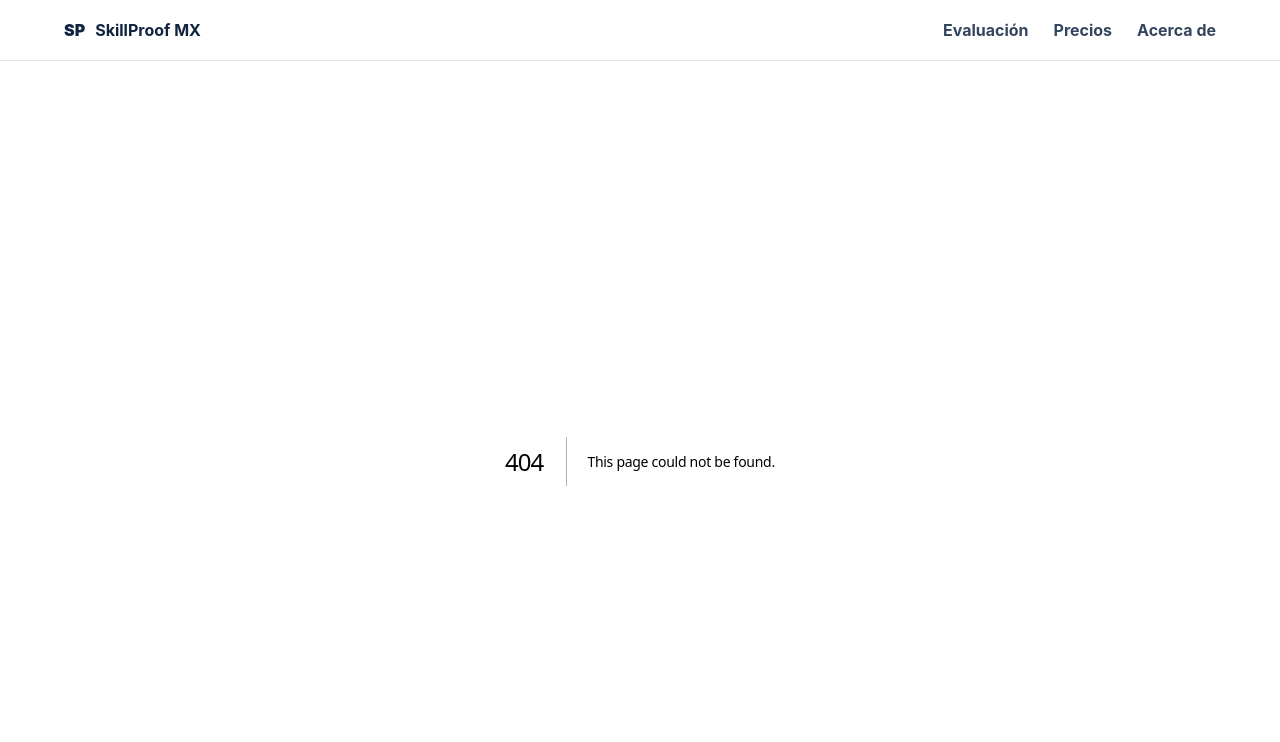
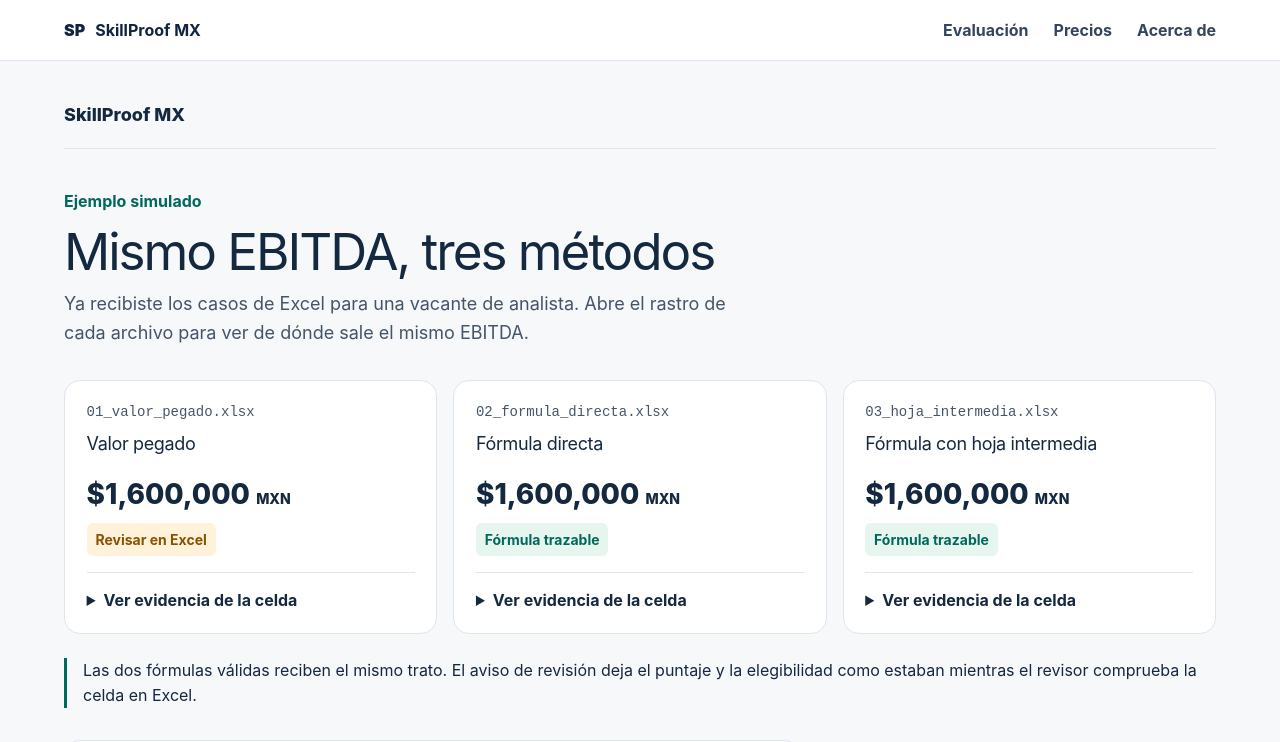
Before and after one commit to valeriakarambuilds-sketch/skillproof-mx, a Next.js app: page /demo-revision in a window 1280 px wide. Before the commit this address had no page. Shown: the top 742 px of the page. Built offline with nearby package versions, Linux system fonts and the light colour scheme.

Commit message:
Add the public synthetic EBITDA comparison

```diff
--- /dev/null
+++ b/src/app/demo-revision/page.tsx
@@ -0,0 +1,89 @@
+import type { Metadata } from "next";
+import styles from "./review.module.css";
+
+export const metadata: Metadata = {
+  title: "Comparar fórmulas de EBITDA | SkillProof MX",
+  description: "Demo con tres archivos simulados para revisar cómo se calculó el mismo EBITDA.",
+};
+
+const cases = [
+  {
+    title: "Valor pegado",
+    file: "01_valor_pegado.xlsx",
+    status: "Revisar en Excel",
+    steps: ["Resultados!B8 → 1600000"],
+    explanation: "Abre Resultados!B8 en Excel y revisa la barra de fórmulas. La celda contiene un importe fijo y no muestra de dónde sale.",
+  },
+  {
+    title: "Fórmula directa",
+    file: "02_formula_directa.xlsx",
+    status: "Fórmula trazable",
+    steps: ["Resultados!B8 → =B4-B5-B6"],
+    explanation: "En Resultados, B4 contiene ventas, B5 costo de ventas y B6 gastos de operación.",
+  },
+  {
+    title: "Fórmula con hoja intermedia",
+    file: "03_hoja_intermedia.xlsx",
+    status: "Fórmula trazable",
+    steps: [
+      "Resultados!B8 → =Calculos!B4-B6",
+      "Calculos!B4 → =Resultados!B4-Resultados!B5",
+    ],
+    explanation: "Calculos!B4 determina la utilidad bruta. Resultados!B8 resta los gastos de operación de Resultados!B6.",
+  },
+] as const;
+
+export default function ReviewerDemo() {
+  return (
+    <main className={styles.page}>
+      <div className={styles.inner}>
+        <div className={styles.brand}>SkillProof MX</div>
+        <p className={styles.tag}>Ejemplo simulado</p>
+        <h1>Mismo EBITDA, tres métodos</h1>
+        <p className={styles.lead}>
+          Ya recibiste los casos de Excel para una vacante de analista. Abre el
+          rastro de cada archivo para ver de dónde sale el mismo EBITDA.
+        </p>
+
+        <section className={styles.comparison} aria-label="Comparación de archivos">
+          {cases.map((item) => (
+            <article className={styles.card} key={item.file}>
+              <p className={styles.filename}>{item.file}</p>
+              <h2>{item.title}</h2>
+              <p className={styles.amount}>$1,600,000 <small>MXN</small></p>
+              <p className={item.status === "Revisar en Excel" ? styles.review : styles.valid}>
+                {item.status}
+              </p>
+              <details>
+                <summary>Ver evidencia de la celda</summary>
+                <ul className={styles.trail}>
+                  {item.steps.map((step) => <li key={step}><code>{step}</code></li>)}
+                </ul>
+                <p>{item.explanation}</p>
+              </details>
+            </article>
+          ))}
+        </section>
+
+        <p className={styles.note}>
+          Las dos fórmulas válidas reciben el mismo trato. El aviso de revisión
+          deja el puntaje y la elegibilidad como estaban mientras el revisor
+          comprueba la celda en Excel.
+        </p>
+
+        <section className={styles.practice} aria-labelledby="practice-title">
+          <h2 id="practice-title">Practica la revisión</h2>
+          <p>¿Qué celda abrirías para comprobar la utilidad bruta del tercer archivo?</p>
+          <details>
+            <summary>Comprobar mi respuesta</summary>
+            <p><code>Calculos!B4</code>. Ahí puedes rastrear las ventas y el costo de ventas hasta la hoja <code>Resultados</code>.</p>
+          </details>
+          <p className={styles.followup}>
+            Si recibiste esta demo por correo y quieres una prueba guiada,
+            responde al mismo mensaje con «Me interesa». Evita adjuntar archivos de candidatos.
+          </p>
+        </section>
+      </div>
+    </main>
+  );
+}
```
